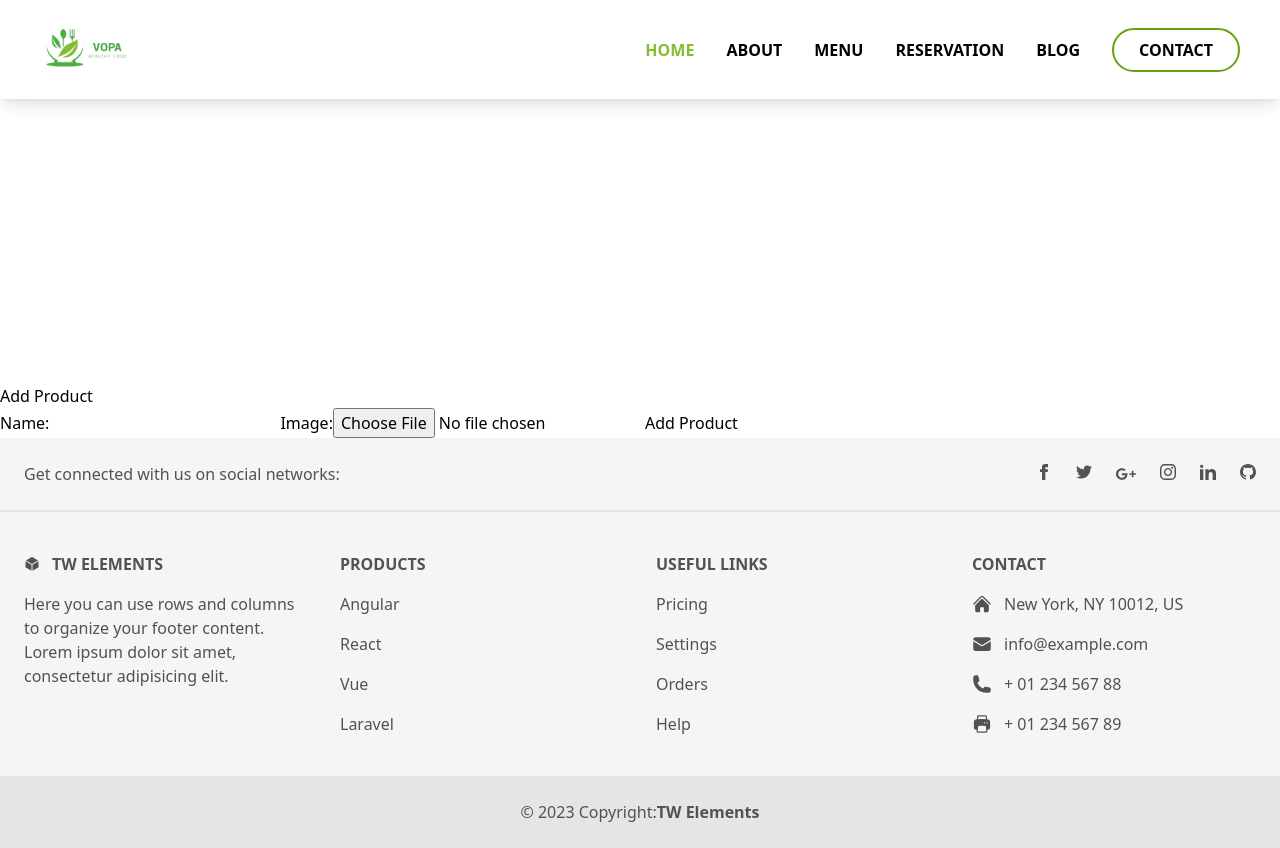
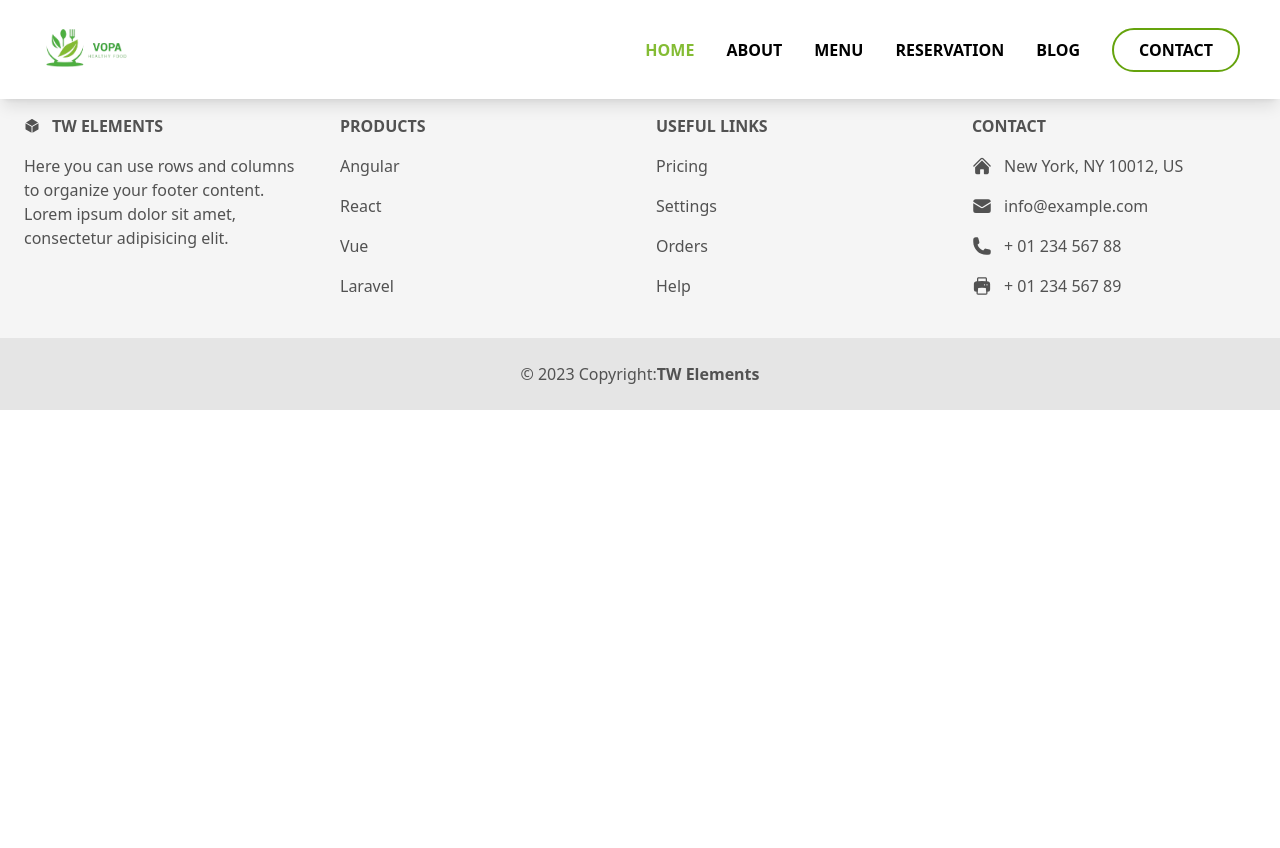
Before and after one commit to imadJMS07/Vopa_project, a React (Vite) app: page / in a window 1280 px wide. After the commit the page ends 800 px from the top, so only its background shows below. Built offline with nearby package versions, Linux system fonts and the light colour scheme; a web font is replaced by a local one.

Commit message:
hide_page_home

```diff
--- a/src/pages/Home/Home.jsx
+++ b/src/pages/Home/Home.jsx
@@ -94,50 +94,49 @@ const Home = () => {
 
 
     return (
-        <div className='mt-96'>
-            <h2>Add Product</h2>
-            <form onSubmit={handleSubmit}>
-                <label>Name:</label>
-                <input type="text" name="name" value={product.name} onChange={handleChange} />
+        // <div className='mt-96'>
+        //     <h2>Add Product</h2>
+        //     <form onSubmit={handleSubmit}>
+        //         <label>Name:</label>
+        //         <input type="text" name="name" value={product.name} onChange={handleChange} />
 
 
 
-                <label>Image:</label>
-                <input type="file" name="image" onChange={handleChange} />
+        //         <label>Image:</label>
+        //         <input type="file" name="image" onChange={handleChange} />
 
-                <button type="submit">Add Product</button>
-            </form>
+        //         <button type="submit">Add Product</button>
+        //     </form>
 
-            {/* <table className="table">
-                <thead>
-                    <tr>
-                        <th scope="col">name</th>
-                        <th scope="col">prix</th>
-                        <th scope="col">categorie</th>
-                        <th scope="col">Image</th>
-                    </tr>
-                </thead>
-                <tbody>
-                    {
-                        products.length > 0 && (
-                            products.map((row, key) => (
-                                <tr key={key}>
-                                    <td>{row.name}</td>
-                                    <td>{row.prix}</td>
-                                    <td>{row.category_id}</td>
-                                    <td>
-                                        <img width="800px" src={`http://127.0.0.1:8000/storage/product/image/${row.image}`} />
-                                    </td>
-                                </tr>
-                            ))
-                        )
-                    }
+        //     <table className="table">
+        //         <thead>
+        //             <tr>
+        //                 <th scope="col">name</th>
+        //                 <th scope="col">prix</th>
+        //                 <th scope="col">categorie</th>
+        //                 <th scope="col">Image</th>
+        //             </tr>
+        //         </thead>
+        //         <tbody>
+        //             {
+        //                 products.length > 0 && (
+        //                     products.map((row, key) => (
+        //                         <tr key={key}>
+        //                             <td>{row.name}</td>
+        //                             <td>{row.prix}</td>
+        //                             <td>{row.category_id}</td>
+        //                             <td>
+        //                                 <img width="800px" src={`http://127.0.0.1:8000/storage/product/image/${row.image}`} />
+        //                             </td>
+        //                         </tr>
+        //                     ))
+        //                 )
+        //             }
 
-                </tbody>
-            </table> */}
-
-
-        </div>
+        //         </tbody>
+        //     </table>
+        // </div>
+        <></>
     );
 };
 
--- a/src/pages/Menu/Menu.jsx
+++ b/src/pages/Menu/Menu.jsx
@@ -44,9 +44,9 @@ const Menu = () => {
 
     return (
         <>
-            <div className='mt-96'>
+            {/* <div className='mt-96'>
                 {renderProductsByCategory()}
-            </div>
+            </div> */}
 
             <br /><br /><br /><br /><br />
         </>
```
